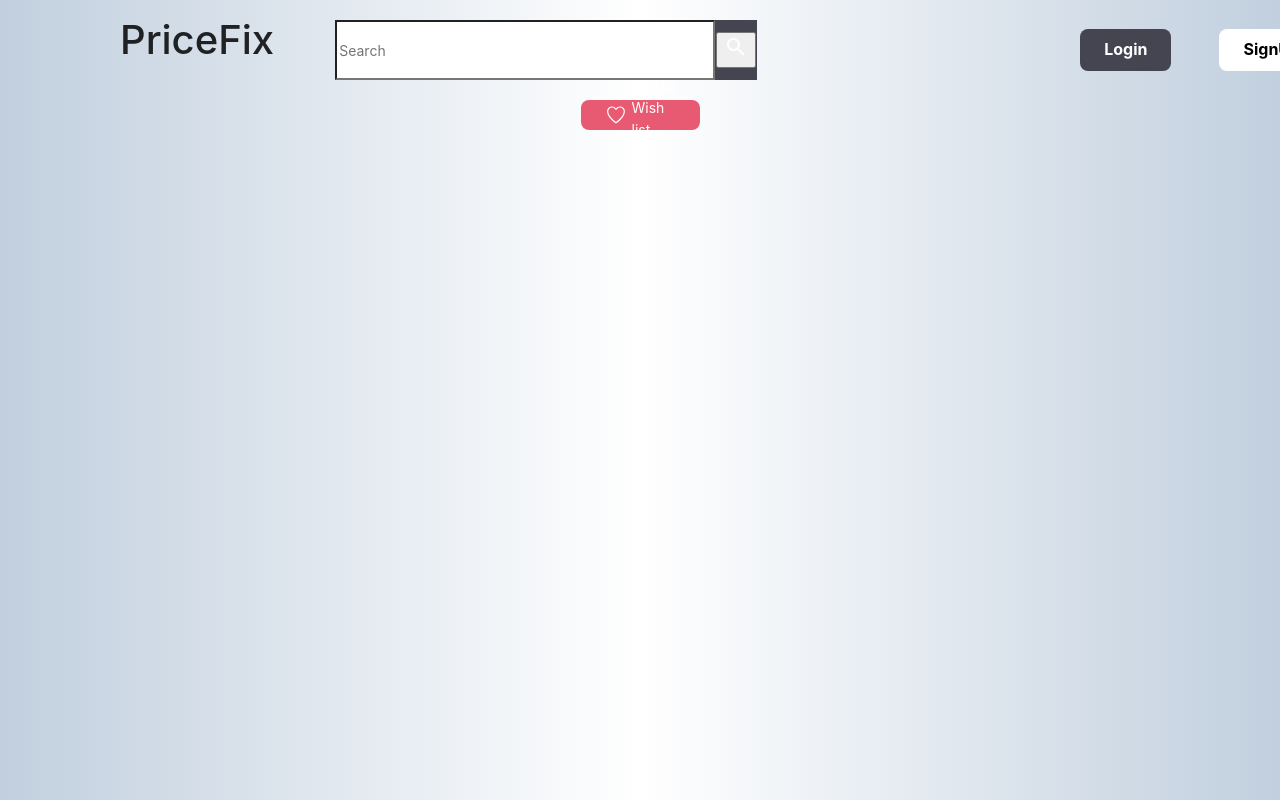
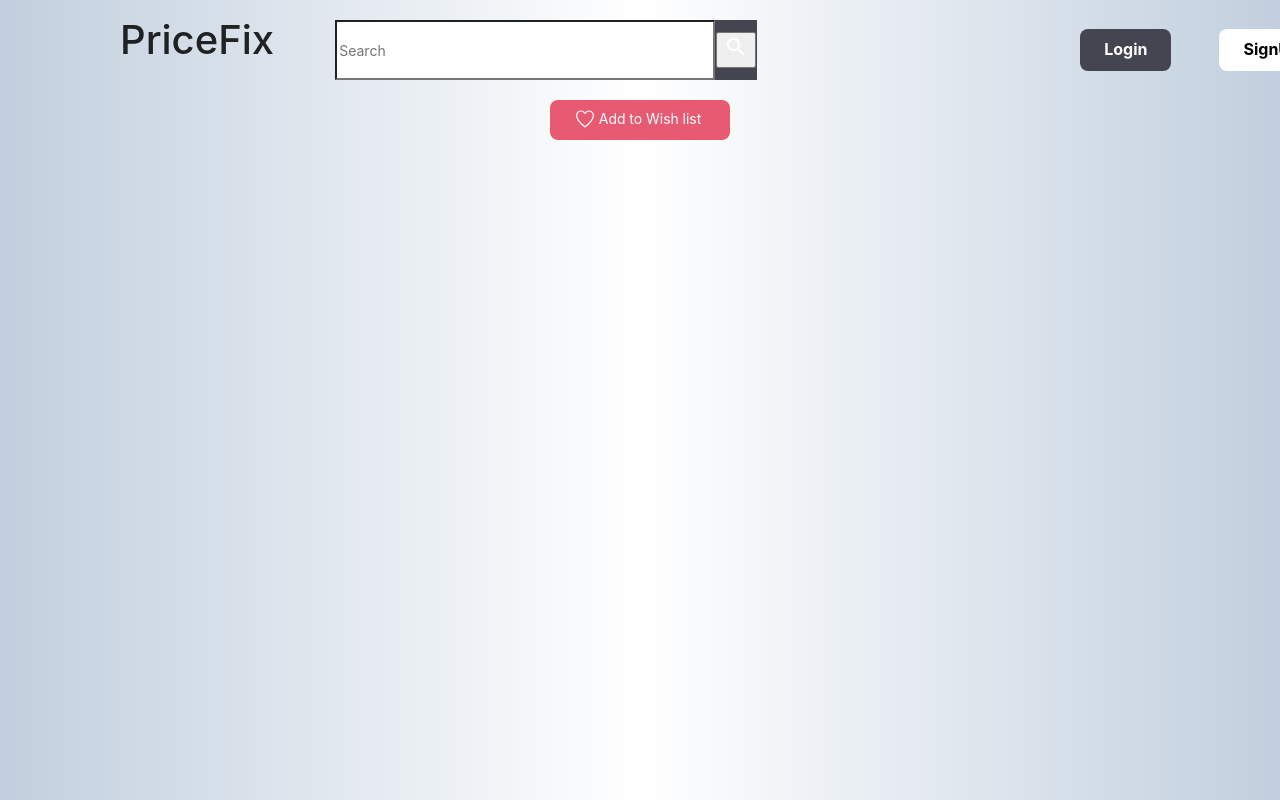
Before and after one commit to jinyangp/app_frontend, a React (Create React App) app: page /wishlist in a window 1280 px wide. Shown: the top 800 px of the page. Built offline with nearby package versions, Linux system fonts and the light colour scheme; the HTML template or start-up script is replaced by a standard one.

Commit message:
Update AddToWishlistButton.module.css

```diff
--- a/src/components/buttons/AddToWishlistButton.module.css
+++ b/src/components/buttons/AddToWishlistButton.module.css
@@ -4,24 +4,18 @@
   display: flex;
   justify-content: space-between;
   align-items: center;
-  width: 119px;
-  height: 30px;
+  width: 180px;
+  height: 40px;
   border: radius 10px;
 }
 
 .iconContainer {
   height: 100%;
-  /* width: 15%; */
+  width: 15%;
   margin-right: 5px;
-  display: flex;
-  justify-content: center;
-  align-items: center;
 }
 
 .textContainer {
   height: 100%;
-  /* width: 85%; */
-  display: flex;
-  justify-content: center;
-  align-items: center;
+  width: 85%;
 }
```
